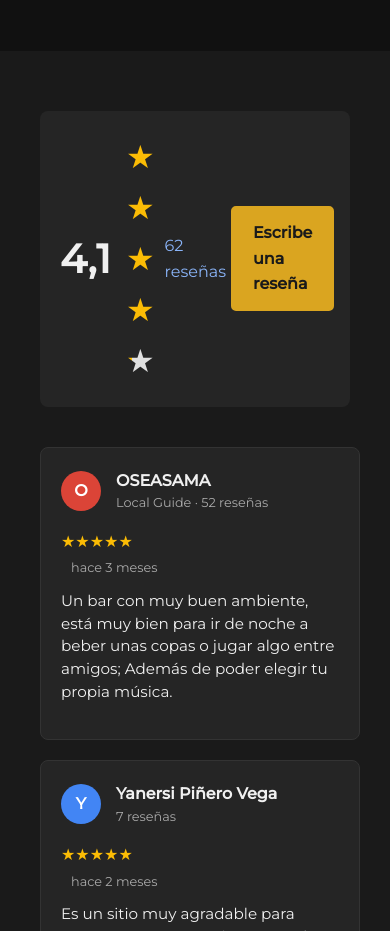
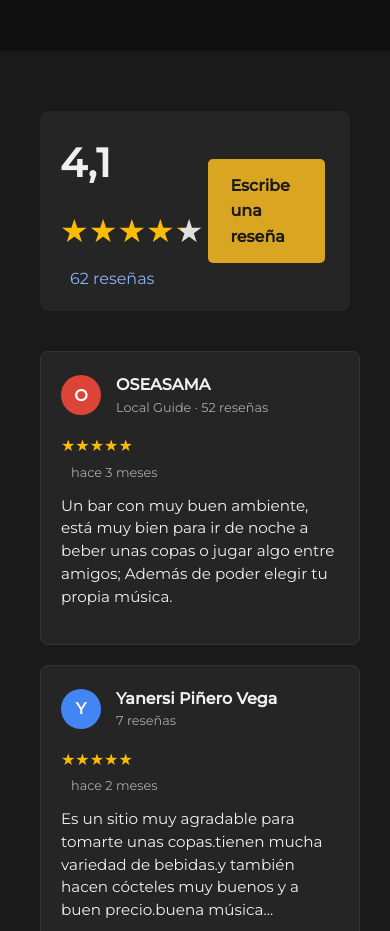
Before and after one commit to frodepmc/publaunion, a plain HTML site: page index.html in a window 390 px wide. Shown: the part 2180-3111 px from the top of the page. Drawn offline with nearby package versions, Linux system fonts and the light colour scheme.

Commit message:
fix: Corrige el layout de las estrellas en responsive

```diff
--- a/assets/css/style.css
+++ b/assets/css/style.css
@@ -339,15 +339,18 @@ section {
 .google-reviews-summary {
     display: flex;
     align-items: center;
+    flex-wrap: wrap; /* Allow items to wrap on smaller screens */
+    gap: 10px; /* Add some space between items when they wrap */
 }
 .google-rating-score {
     font-size: 2.5em;
     font-weight: bold;
     color: var(--color-text);
-    margin-right: 15px;
+    margin-right: 5px; /* Adjusted margin */
 }
 .google-reviews-summary .google-stars {
     font-size: 2em; /* Adjusted from 3em */
+    white-space: nowrap; /* Prevents stars from wrapping */
 }
 .google-stars .star {
     display: inline-block;
```
